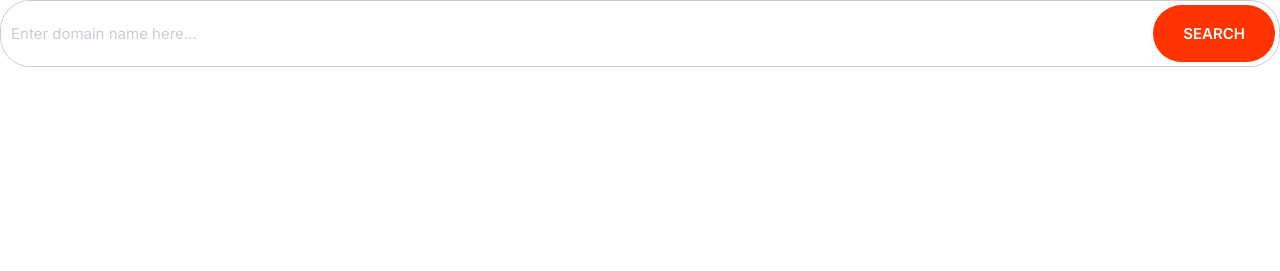
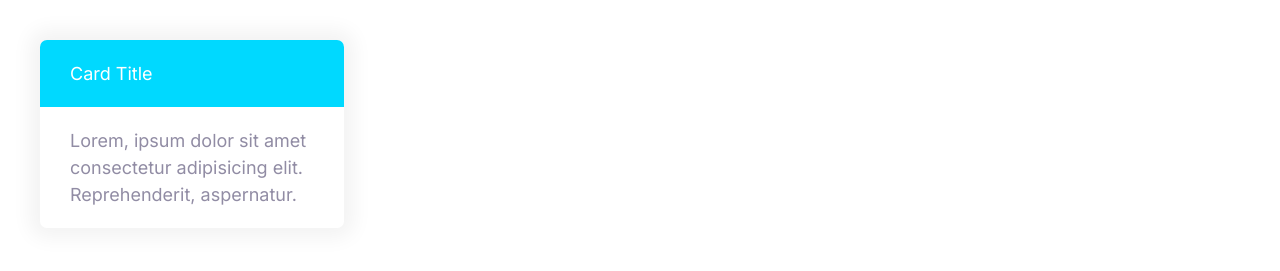
Before and after one commit to lantranad2/moshify, a plain HTML site: page index.html in a window 1280 px wide. Drawn offline with Linux system fonts and the light colour scheme.

Commit message:
Build the card component.

```diff
--- a/css/styles.css
+++ b/css/styles.css
@@ -280,3 +280,26 @@ a {
     font-size: 1.5rem;
   }
 }
+
+/* Cards */
+
+.card {
+  border-radius: 7px;
+  overflow: hidden;
+  box-shadow: 0 0 20px 10px #f3f3f3;
+}
+
+.card__header,
+.card__body {
+  padding: 2rem 3rem;
+}
+
+.card--primary .card__header {
+  background: var(--color-primary);
+  color: #fff;
+}
+
+.card--secondary .card__header {
+  background: var(--color-secondary);
+  color: #fff;
+}
--- a/index.html
+++ b/index.html
@@ -14,18 +14,14 @@
     <link rel="stylesheet" href="./css/styles.css" />
   </head>
   <body>
-    <div class="input-group">
-      <!-- <span class="icon-container">
-        <svg class="icon icon--primary">
-          <use xlink:href="./images/sprite.svg#wordpress"></use>
-        </svg>
-      </span> -->
-      <input
-        type="text"
-        class="input"
-        placeholder="Enter domain name here..."
-      />
-      <button class="btn btn--accent">Search</button>
+    <div style="width: 30%; padding: 4rem">
+      <div class="card card--secondary">
+        <header class="card__header">Card Title</header>
+        <div class="card__body">
+          Lorem, ipsum dolor sit amet consectetur adipisicing elit.
+          Reprehenderit, aspernatur.
+        </div>
+      </div>
     </div>
   </body>
 </html>
```
Also changed, not shown: components/cards.html (added, +9 -0 lines).
